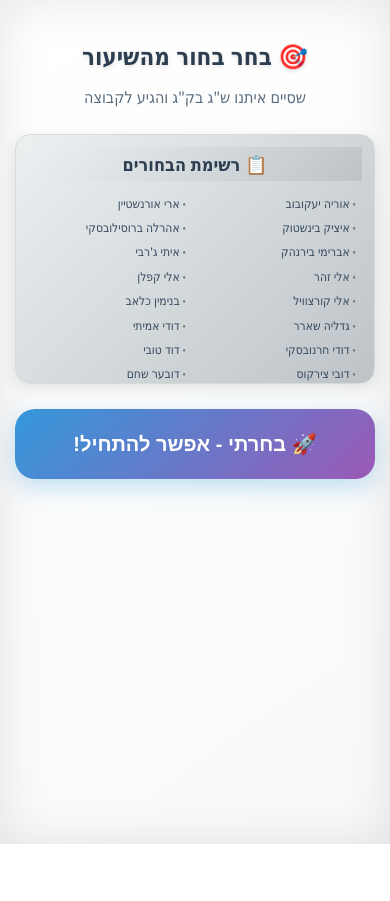
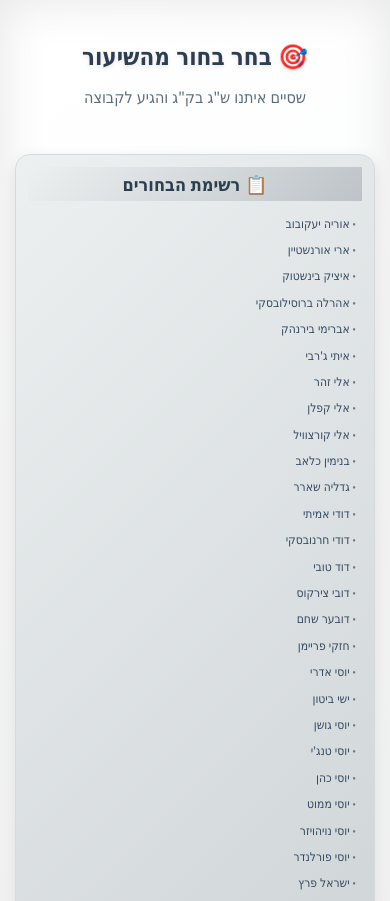
Before and after one commit to yosgos/KG, a plain HTML site: page index.html in a window 390 px wide. Shown: the top 901 px of the page. Before the commit the page ends 844 px from the top, so only its background shows below. Drawn offline with Linux system fonts and the light colour scheme.

Commit message:
Update index.html

```diff
--- a/index.html
+++ b/index.html
@@ -18,6 +18,8 @@
     min-height: 100vh;
     background: linear-gradient(135deg, #667eea 0%, #764ba2 100%);
     background-attachment: fixed;
+    background-size: cover;
+    background-repeat: no-repeat;
     overflow-x: hidden;
   }
 
@@ -30,7 +32,6 @@
     box-shadow: inset 0 0 50px rgba(0,0,0,0.1);
   }
 
-    /* כותרות וטקסטים */
   h1 {
     font-size: 28px;
     font-weight: 800;
@@ -62,7 +63,6 @@
     background-clip: text;
   }
 
-    /* כפתורים עיקריים */
   .btn {
     background: linear-gradient(135deg, #3498db 0%, #9b59b6 100%);
     color: white;
@@ -109,7 +109,6 @@
     box-shadow: 0 12px 35px rgba(52, 152, 219, 0.4);
   }
 
-    /* כפתור חזרה */
   .btn-small {
     background: #7f8c8d;
     color: white;
@@ -132,8 +131,6 @@
     transform: translateY(-1px);
   }
 
-
-    /* כפתור התחל מחדש */
   #restartBtn {
     background: linear-gradient(135deg, #e74c3c, #c0392b);
     box-shadow: 0 8px 25px rgba(231, 76, 60, 0.3);
@@ -144,7 +141,6 @@
     box-shadow: 0 12px 35px rgba(231, 76, 60, 0.4);
   }
 
-    /* מסכים */
   #introScreen {
     display: block;
     text-align: center;
@@ -154,7 +150,6 @@
     display: none;
   }
 
-    /* רשימת השמות */
   .names-list {
     background: linear-gradient(135deg, #ecf0f1, #bdc3c7);
     border-radius: 15px;
@@ -162,8 +157,8 @@
     margin: 20px 0 25px 0;
     box-shadow: 0 5px 15px rgba(0,0,0,0.1);
     border: 1px solid #d5dbdb;
-      max-height: 300px;
-      overflow-y: auto;
+    max-height: none; /* שינוי 1 */
+    overflow-y: visible; /* שינוי 1 */
   }
 
   .names-list h3 {
@@ -199,7 +194,6 @@
     font-size: 10px;
   }
 
-    /* תוצאה */
   .result-container {
     background: linear-gradient(135deg, #1abc9c, #16a085);
     padding: 35px 25px;
@@ -257,7 +251,6 @@
     }
   }
 
-    /* אנימציות */
   @keyframes fadeInUp {
     from {
       opacity: 0;
@@ -273,7 +266,6 @@
     animation: fadeInUp 0.5s ease;
   }
 
-    /* התאמות מיוחדות למסכים קטנים */
   @media (max-width: 400px) {
     .container {
       padding: 20px 15px;
@@ -288,14 +280,13 @@
     }
 
     .btn {
-        font-size: 20px;
-        padding: 22px 25px;
-        min-height: 70px;
+      font-size: 24px;
+      padding: 30px;
+      min-height: 90px;
     }
 
     .names-list {
       padding: 12px;
-        max-height: 250px;
     }
 
     .name-item {
@@ -304,12 +295,18 @@
     }
 
     .names-columns {
-        grid-template-columns: 1fr 1fr;
-        gap: 2px 6px;
+      grid-template-columns: 1fr; /* שינוי 2 */
+      gap: 4px 8px;
+    }
+
+    #introScreen {
+      display: flex;
+      flex-direction: column;
+      justify-content: space-between;
+      min-height: 90vh; /* שינוי 3 */
     }
   }
 
-    /* התאמות למסכים בינוניים */
   @media (min-width: 500px) {
     .names-columns {
       grid-template-columns: repeat(3, 1fr);
@@ -317,7 +314,6 @@
     }
   }
 
-    /* התאמות למסכים גדולים */
   @media (min-width: 768px) {
     .container {
       max-width: 600px;
```
Lines whose indentation alone changed are shown as unchanged.
